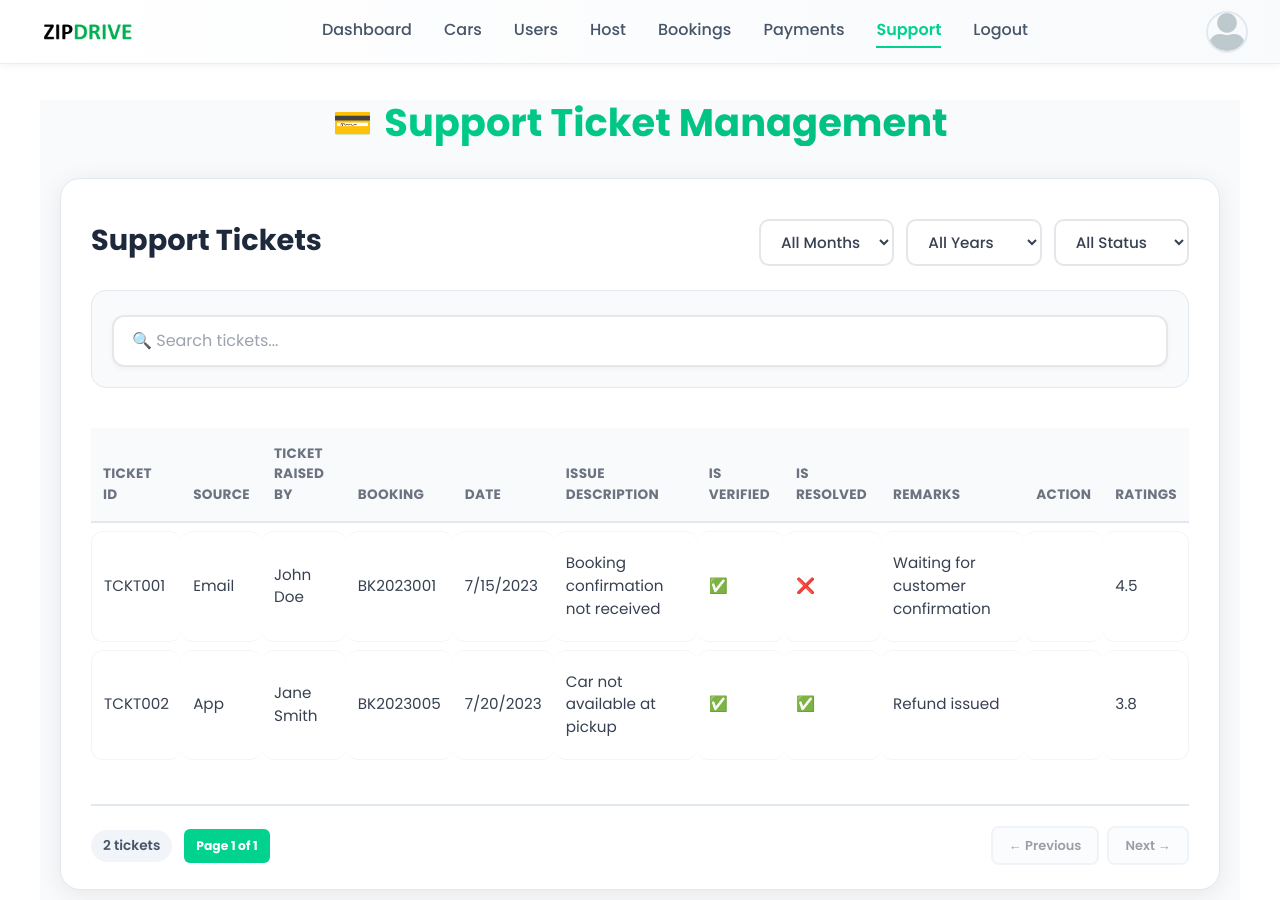
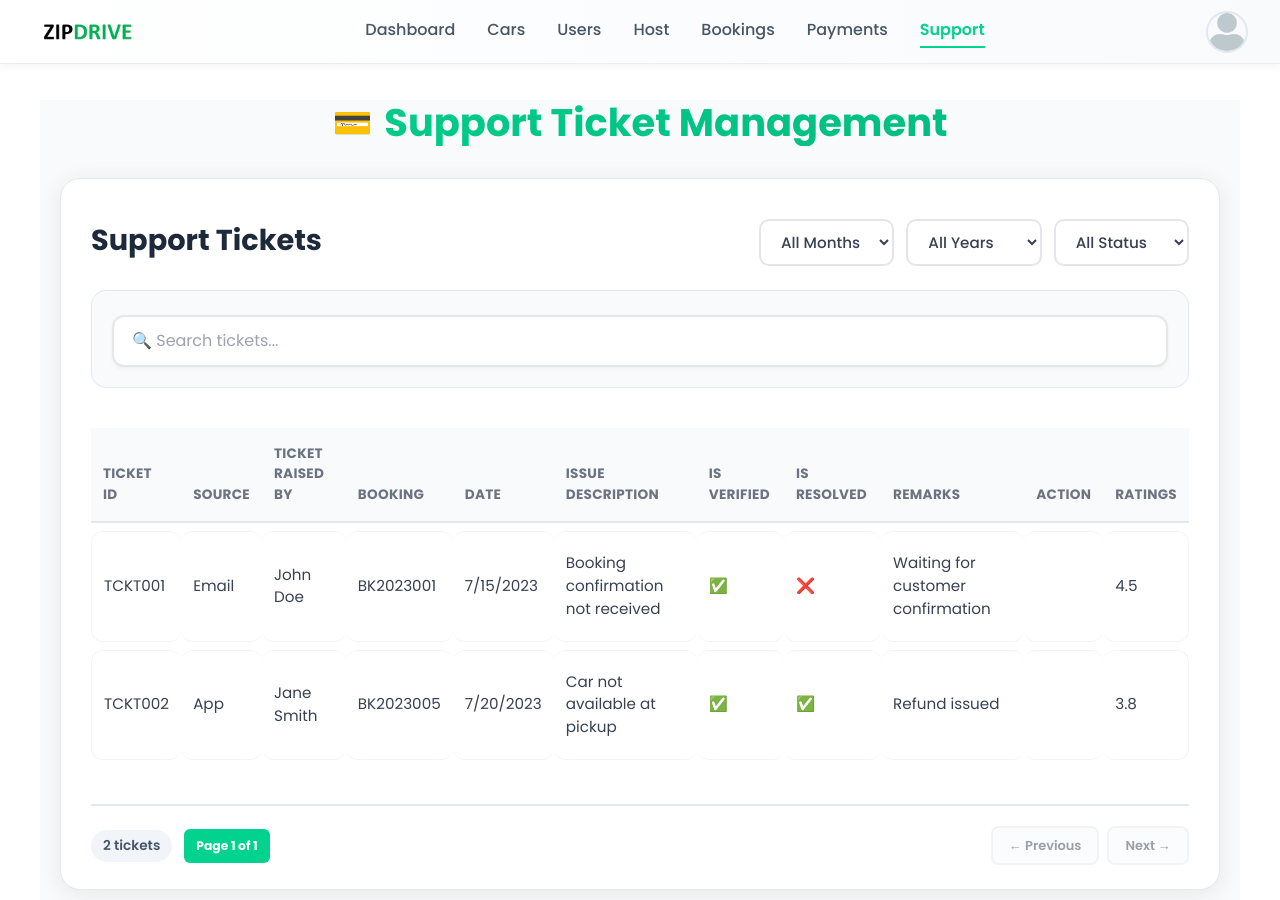
Before and after one commit to Chetanya2001/car-rent-app-frontend, a React (Vite) app: page /admin/manage-support in a window 1280 px wide. Built offline with nearby package versions, Linux system fonts and the light colour scheme; sample sign-in values are in the browser's storage.

Commit message:
final admin nav

```diff
--- a/src/components/AdminNavbar/AdminNavbar.tsx
+++ b/src/components/AdminNavbar/AdminNavbar.tsx
@@ -12,7 +12,6 @@ const adminMenu = [
   { name: "Bookings", path: "/admin/manage-bookings" },
   { name: "Payments", path: "/admin/manage-payments" },
   { name: "Support", path: "/admin/manage-support" },
-  { name: "Logout", path: "/" },
 ];
 
 export default function AdminNavBar() {
```
